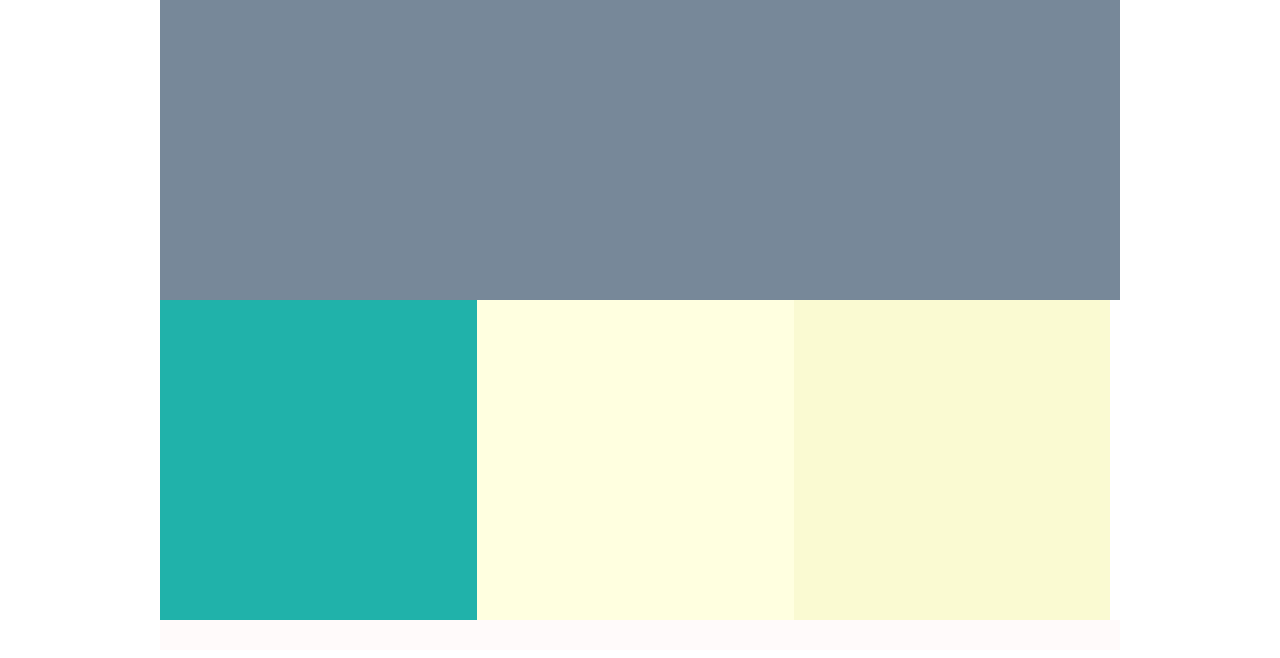
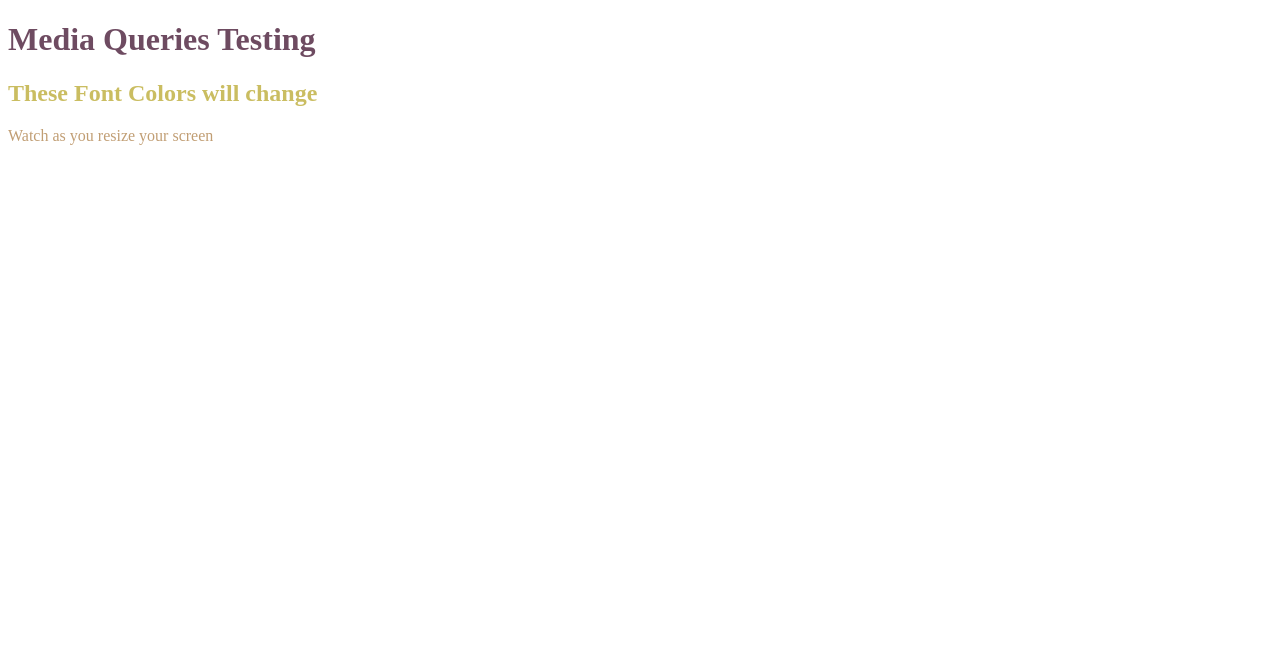
Before and after one commit to carlarsmendes/skillcrush-projects, a plain HTML site: page 03.01-206-colors-starter1/index.html in a window 1280 px wide. Drawn offline with Linux system fonts and the light colour scheme.

Commit message:
added changing fonts

```diff
--- a/03.01-206-colors-starter1/css/style.css
+++ b/03.01-206-colors-starter1/css/style.css
@@ -1,118 +1,57 @@
-@charset "UTF-8";
-/* CSS Document */
-
-html,
 body {
-  margin: 0px;
+  color: snow;
 }
 
-.clear {
-  clear: both;
+h1 {
+  color: #7b7d70;
 }
 
-#wrapper {
-  width: 100%;
-  max-width: 960px;
-  margin: auto;
+h2 {
+  color: #4eafb8;
 }
 
-/*---------- HEADER ----------*/
-
-header {
-  height: 300px;
-  width: 100%;
-  background: #e3e3e3;
+p {
+  color: #ff8641;
 }
 
 
-/*---------- CONTENT AREA ----------*/
+/* ----------- Tablets larger than 768px wide ----------- */
 
-.col-3 {
-  width: 100%;
-  height: 320px;
-  float: left;
+@media (min-width:768px) {
+  /* body {
+    background: red;
+  } */
+
+  h1 {
+    color: #02cbd2;
+  }
+
+  h2 {
+    color: #fcc02a;
+  }
+
+  p {
+    color: #7b8f8e;
+  }
 }
 
-#column-1 {
-  background: hsl(0, 50%, 80%);
-}
+/* ----------- Monitors larger than 940px wide ----------- */
+@media (min-width:1200px) {
+  /* body {
+    background: yellowgreen;
+  } */
 
-#column-2 {
-  background: #01e8f8;
-}
+  h1 {
+    color: #6e4b61;
+  }
 
-#column-3 {
-  background: #e0bad7;
-}
+  h2 {
+    color: #cabd61;
+  }
+
+  p {
+    color: #c19e74;
+  }
 
 
-/*---------- FOOTER ----------*/
-
-footer {
-  width: 100%;
-  height: 30px;
-  background: #e3e3e3;
 }
-
-
-
-/*---------- TABLET ----------*/
-/* Change the background colors below */
-
-@media (min-width: 768px) {
-  header {
-    background-color: orange;
-  }
-
-  .col-3 {
-    width: 50%;
-  }
-
-  #column-1 {
-    background-color: lightblue;
-  }
-
-  #column-2 {
-    background-color: lightgoldenrodyellow;
-  }
-
-  #column-3 {
-    background-color: lightyellow;
-    width: 100%;
-  }
-
-  footer {
-    background-color: lightseagreen;
-  }
-
-}
-
-
-/*---------- Desktops ----------*/
-@media (min-width: 1200px) {
-  header {
-    background-color: lightslategray;
-  }
-
-  .col-3 {
-    width: 33%;
-  }
-
-  #column-1 {
-    background-color: lightseagreen;
-  }
-
-  #column-2 {
-    background-color: lightyellow;
-  }
-
-  #column-3 {
-    background-color: lightgoldenrodyellow;
-    width: 33%;
-  }
-
-  footer {
-    background-color: snow;
-  }
-
-}
--- a/03.01-206-colors-starter1/index.html
+++ b/03.01-206-colors-starter1/index.html
@@ -1,27 +1,18 @@
-<!doctype html>
-<html>
+<!DOCTYPE html>
+<html lang="en">
+
 <head>
-<meta charset="UTF-8">
-<meta name="viewport" content="width=device-width, initial-scale=1">
-<title>Skillcrush Testing</title>
-<link rel="stylesheet" type="text/css" href="css/style.css" />
+  <meta charset="UTF-8">
+  <meta name="viewport" content="width=device-width, initial-scale=1.0">
+  <meta http-equiv="X-UA-Compatible" content="ie=edge">
+  <link rel="stylesheet" href="./css/style.css">
+  <title>MQ Testing</title>
 </head>
 
 <body>
-  <div id="wrapper">
-    <header>
+  <h1>Media Queries Testing</h1>
+  <h2>These Font Colors will change</h2>
+  <p>Watch as you resize your screen</p>
+</body>
 
-    </header>
-    <div id="column-1" class="col-3"></div>
-    <div id="column-2" class="col-3"></div>
-    <div id="column-3" class="col-3"></div>
-
-
-    <div class="clear"></div>
-    <footer>
-
-    </footer>
-
-  </div><!-- wrapper -->
-</body>
 </html>
--- a/04.01-206-breakpoints-starter/css/main.css
+++ b/04.01-206-breakpoints-starter/css/main.css
@@ -1,13 +1,57 @@
+body {
+  color: snow;
+}
+
+h1 {
+  color: #7b7d70;
+}
+
+h2 {
+  color: #4eafb8;
+}
+
+p {
+  color: #ff8641;
+}
+
+
 /* ----------- Tablets larger than 768px wide ----------- */
+
 @media (min-width:768px) {
-  body {
+  /* body {
     background: red;
+  } */
+
+  h1 {
+    color: #02cbd2;
+  }
+
+  h2 {
+    color: #fcc02a;
+  }
+
+  p {
+    color: #7b8f8e;
   }
 }
 
 /* ----------- Monitors larger than 940px wide ----------- */
 @media (min-width:1200px) {
-  body {
+  /* body {
     background: yellowgreen;
+  } */
+
+  h1 {
+    color: #6e4b61;
   }
+
+  h2 {
+    color: #cabd61;
+  }
+
+  p {
+    color: #c19e74;
+  }
+
+
 }
```
Also changed, not shown: 04.01-206-breakpoints-starter/index.html (+17 -1 lines).
